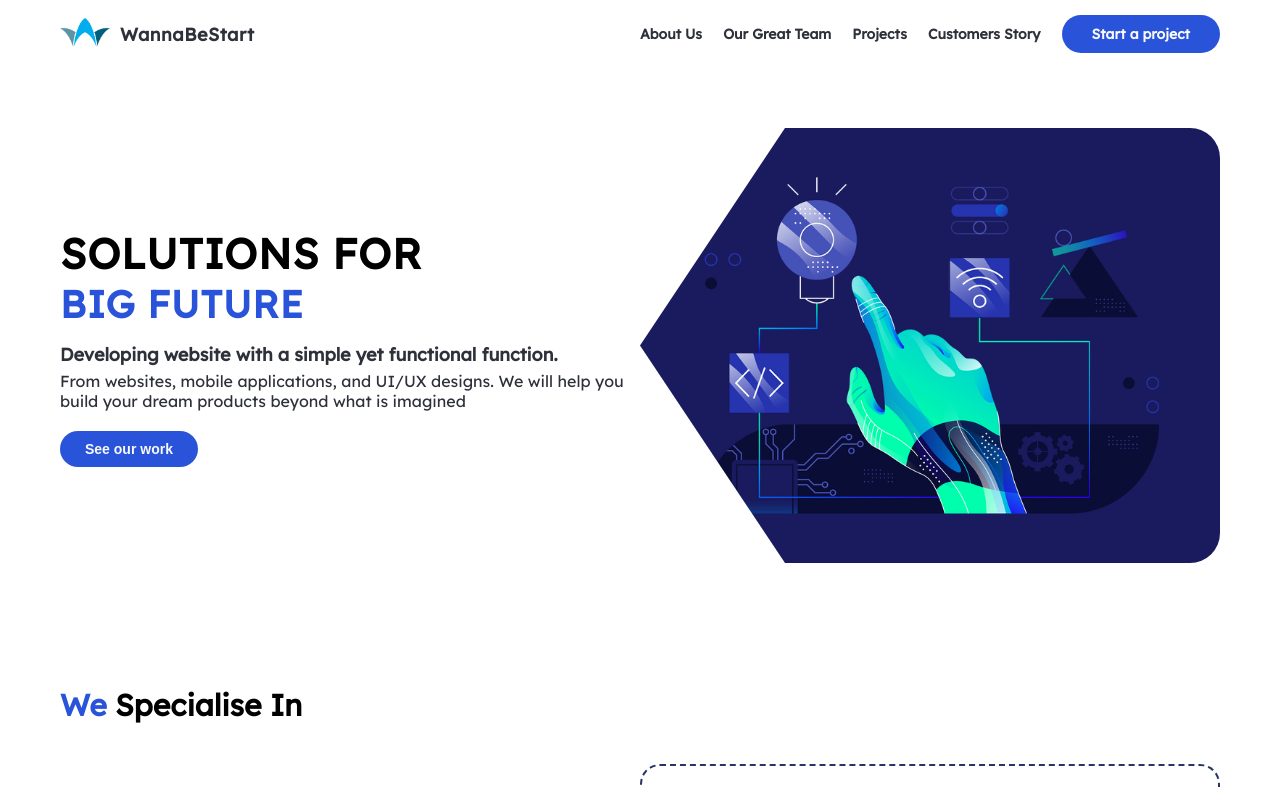
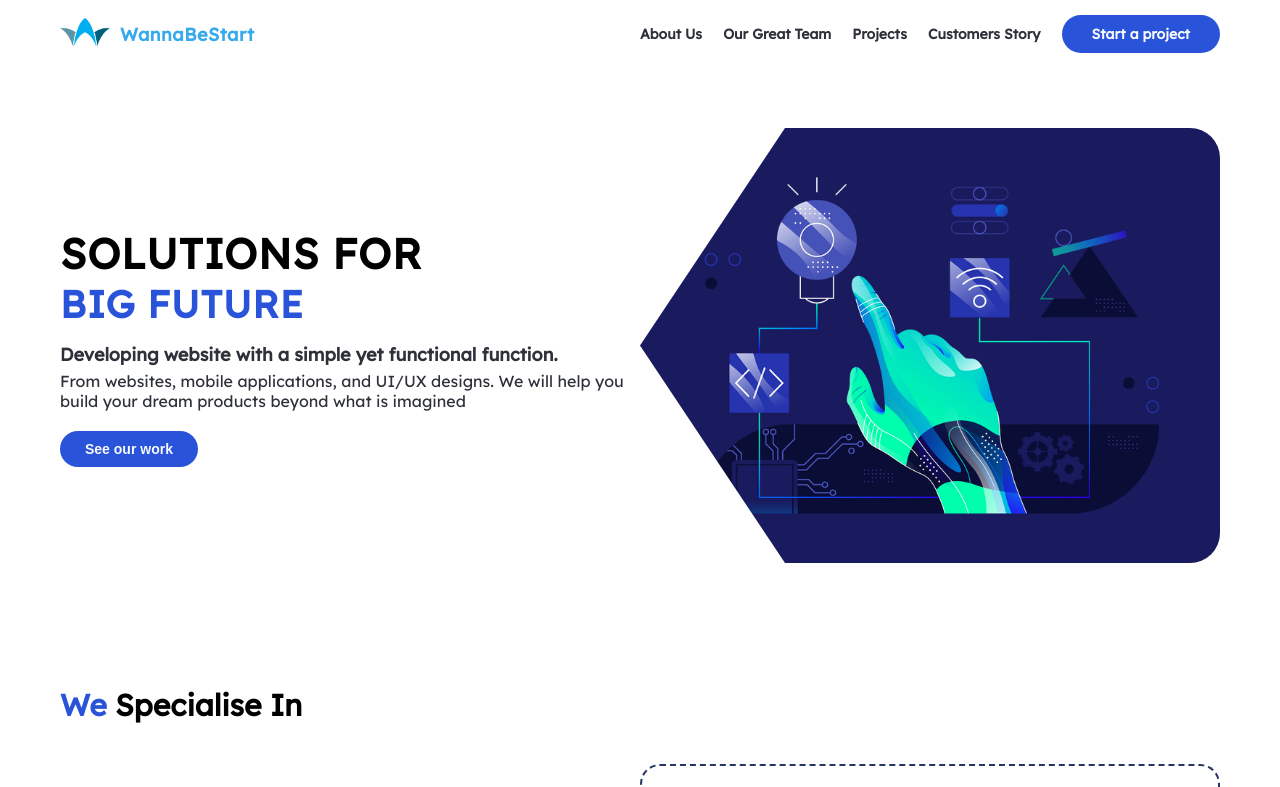
Before and after one commit to gerysantoso03/wannabestart-website, a Vue app: page / in a window 1280 px wide. Shown: the top 787 px of the page. Built offline with nearby package versions, Linux system fonts and the light colour scheme; a web font is replaced by a local one.

Commit message:
Updated components

```diff
--- a/src/components/global/Navbar.vue
+++ b/src/components/global/Navbar.vue
@@ -4,22 +4,22 @@
       <div class="logo-img">
         <img :src="logo" alt="WBS Logo" />
       </div>
-      <router-link :to="{ name: 'Home' }"
-        ><p class="logo-title">WannaBeStart</p></router-link
+      <router-link :to="{ name: 'Home' }" class="logo-title"
+        >WannaBeStart</router-link
       >
     </div>
     <div class="navbar-content">
-      <router-link :to="{ name: 'AboutUs' }">
-        <a class="navbar-item">About Us</a></router-link
+      <router-link :to="{ name: 'AboutUs' }" class="navbar-item">
+        About Us</router-link
       >
-      <router-link :to="{ name: 'OurGreatTeam' }">
-        <a class="navbar-item">Our Great Team</a></router-link
+      <router-link :to="{ name: 'OurGreatTeam' }" class="navbar-item">
+        Our Great Team</router-link
       >
-      <router-link :to="{ name: 'Projects' }">
-        <a class="navbar-item">Projects</a></router-link
+      <router-link :to="{ name: 'Projects' }" class="navbar-item">
+        Projects</router-link
       >
-      <router-link :to="{ name: 'CustomerStory' }">
-        <a class="navbar-item">Customers Story</a></router-link
+      <router-link :to="{ name: 'CustomerStory' }" class="navbar-item">
+        Customers Story</router-link
       >
       <div class="btn-contact" @click="showModal">
         <p class="btn-title">Start a project</p>
@@ -64,6 +64,7 @@ export default {
 
     .logo-title {
       transition: color 0.4s;
+      font-size: 1.8rem;
       font-weight: 700;
       letter-spacing: 0.5px;
       cursor: pointer;
--- a/src/components/projects/Onihat.vue
+++ b/src/components/projects/Onihat.vue
@@ -3,7 +3,7 @@
     <h4 class="projects-title">Our <span>awesome</span> projects</h4>
     <div class="projects-wrapper">
       <div class="projects-info">
-        <a href="" target="_blank" class="projects-name">Onihat</a>
+        <a :href="link" target="_blank" class="projects-name">Onihat</a>
         <p class="projects-desc">{{ desc }}</p>
         <h4 class="tech-title">Technologies we use :</h4>
         <div class="projects-tech">
@@ -61,6 +61,7 @@ export default {
   data() {
     return {
       image: require("../../assets/images/onihat.png"),
+      link: "https://onihat.wannabestart.com/onihat",
       desc:
         "Onihat is a social media to share emotions, feelings and experiences with someone anonymously. Onihat allows the user to feeling release of things that are burdens, sorrow, anxiety towards someone freely. Hopefully onihat can help people express everything they want to share every day without feeling fearful",
     };
```
